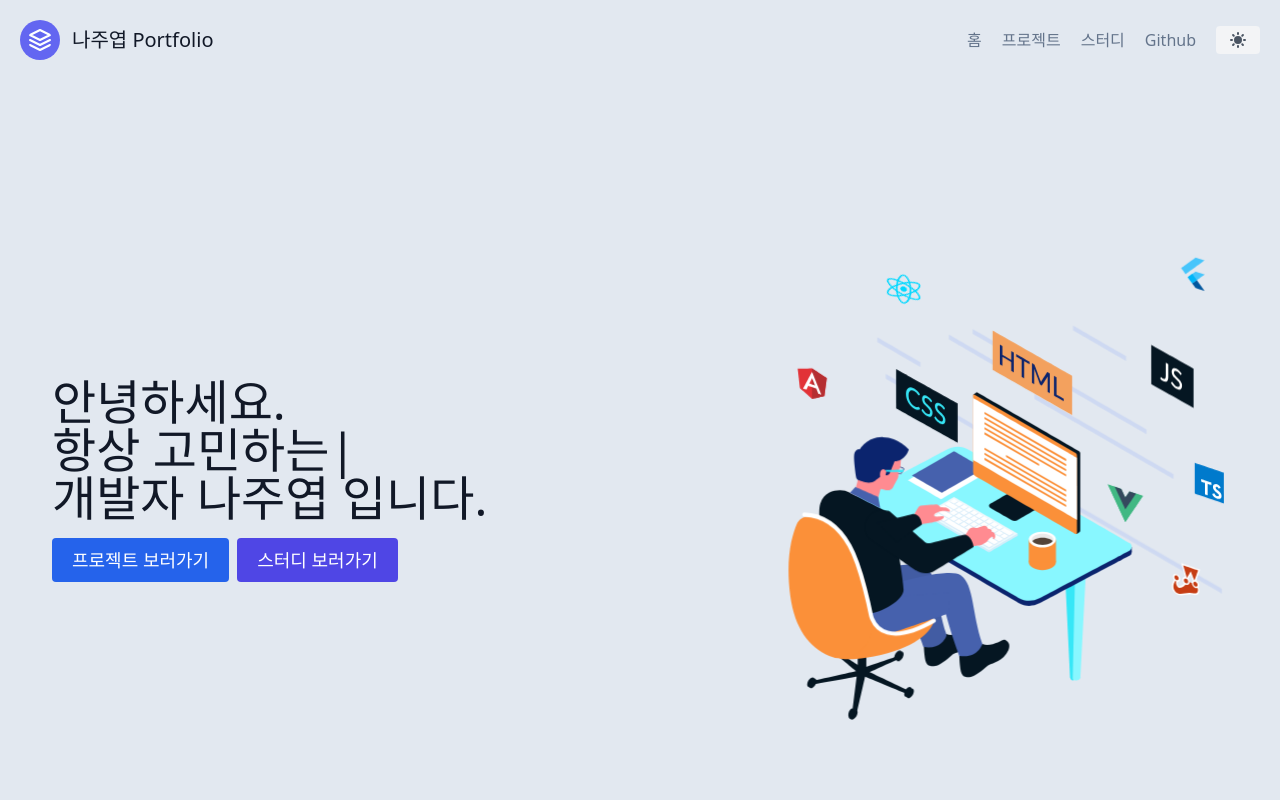
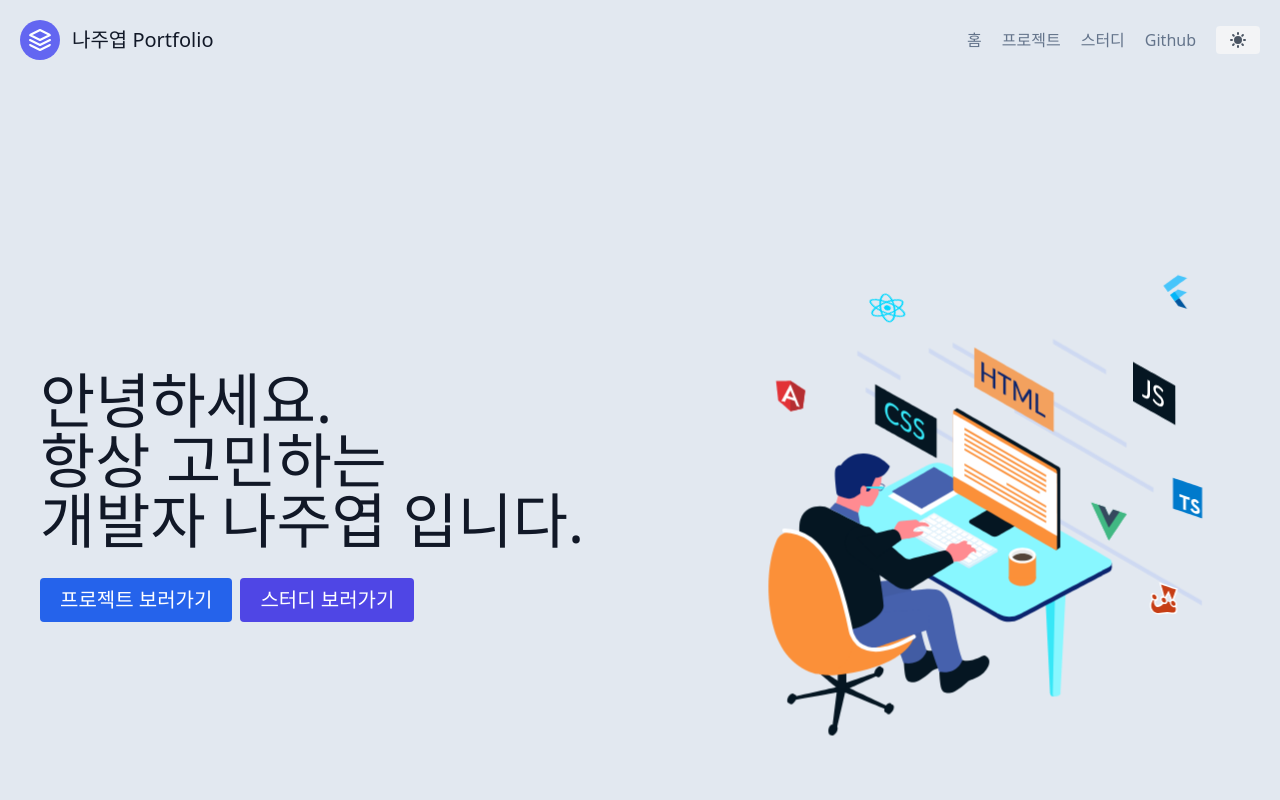
Before and after one commit to PMtHk/Na-Portfolio, a Next.js app: page / in a window 1280 px wide. Shown: the top 800 px of the page. Built offline with nearby package versions, Linux system fonts and the light colour scheme.

Commit message:
windows-chromed에서 index page의 두 버튼이 겹치는 문제 해결

```diff
--- a/components/home/hero.js
+++ b/components/home/hero.js
@@ -4,29 +4,31 @@ import TypeAni from '../typeAnimation';
 
 export default function Hero() {
   return (
-    <>
-      <div className='lg:flex-grow md:w-1/2 lg:pl-8 md:pr-4 md:pl-4 flex flex-col md:items-start md:text-left mb-16 md:mb-0 items-center text-center'>
-        <h1 className='title-font text-4xl sm:text-4xl xl:text-5xl mb-4 font-medium text-gray-900'>
+      <div className='container mx-auto mt-0 flex px-5 py-16 lg:flex-row flex-col items-center'>
+        <div className='xl:flex-grow lg:w-1/2 xl:pr-24 lg:pr-16 flex flex-col lg:items-start lg:text-left mb-16 lg:mb-0 items-center text-center'>
+          <h1 className='title-font text-2xl sm:text-4xl md:text-5xl lg:text-4xl xl:text-6xl mb-4 font-medium text-gray-900'>
             안녕하세요. <br />
-          <TypeAni className='title-font sm:text-4xl text-3xl mb-4 font-medium text-gray-900' /><br />
+            <TypeAni />
+            <br />
             개발자 나주엽 입니다.
           </h1>
-        <div className='flex-col s:flex-clg:flex lg:justify-center'>
+
+          <div className='flex mt-3 justify-center'>
             <Link href='/projects'>
-            <a className='inline-flex text-white bg-blue-600 border-0 py-2 px-5 focus:outline-none dark:hover:bg-indigo-600 rounded text-md lg:text-lg dark:text-white'>
+              <a className='inline-flex text-white bg-blue-600 border-0 py-2 px-5 focus:outline-none dark:hover:bg-indigo-600 rounded text-md lg:text-xl dark:text-white'>
                 프로젝트 보러가기
               </a>
             </Link>
             <Link href='/studies'>
-            <a className='inline-flex text-white ml-2 bg-indigo-600 border-0 py-2 px-5 focus:outline-none hover:text-slate-400 dark:hover:bg-indigo-400 rounded text-md lg:text-lg dark:text-white '>
+              <a className='inline-flex text-white ml-2 bg-indigo-600 border-0 py-2 px-5 focus:outline-none hover:text-slate-400 dark:hover:bg-indigo-400 rounded text-md lg:text-xl dark:text-white '>
                 스터디 보러가기
               </a>
             </Link>
           </div>
         </div>
-      <div className='lg:max-w-lg lg:w-full md:w-1/2 w-5/6'>
+        <div className='xl:max-w-lg xl:w-full lg:w-1/2 w-5/6'>
           <Animation />
         </div>
-    </>
+      </div>
   );
 }
```
Lines whose indentation alone changed are shown as unchanged.
